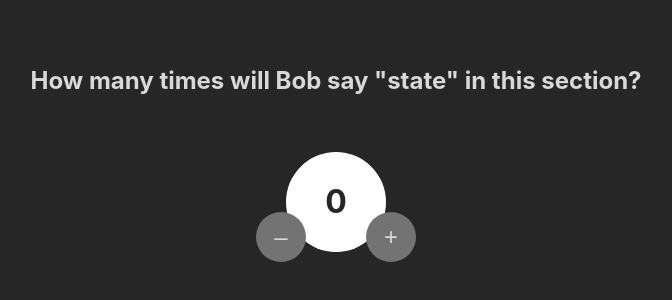
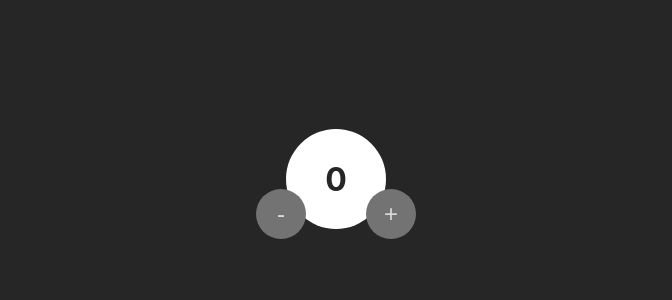
Before and after one commit to marionmartie/scrimba-react-app, a React (Vite) app: page / in a window 1280 px wide. Shown: the part 236-536 px from the top of the page, without its empty margins (304-976 px from the left). Built offline with nearby package versions, Linux system fonts and the light colour scheme.

Commit message:
Changed to component

```diff
--- a/App.jsx
+++ b/App.jsx
@@ -1,20 +1,47 @@
-import {useState} from "react"
+import React from "react"
+import Count from "./Count"
 
 export default function App() {
-    const [count, setCount] = useState(0)
-    const increment = () => {
-        setCount( prevCount => prevCount + 1 )
+    const [count, setCount] = React.useState(0)
+
+    function add() {
+        setCount(prevCount => prevCount + 1)
     }
-    const decrement = () => {
-        setCount( prevCount => prevCount - 1 )
+
+    function subtract() {
+        setCount(prevCount => prevCount - 1)
     }
+
+    /**
+     * Challenge:
+     * - Create a new component called `Count`
+     *    - It should receive a prop called `number`, whose value
+     *      is the current value of our count
+     *    - Have the component render the h2.count element below
+     *      and display the incoming prop `number`
+     * - Replace the h2.count below with an instance of
+     *   the new Count component, passing the correct value
+     *   to its `number` prop.
+     * - After doing this, everything should be working the
+     *   same as before.
+     */
+
     return (
         <main className="container">
-            <h1>How many times will Bob say "state" in this section?</h1>
             <div className="counter">
-                <button onClick={decrement} className="minus" aria-label="Decrease count">–</button>
-                <h2 className="count">{ count }</h2>
-                <button onClick={increment} className="plus" aria-label="Increase count">+</button>
+                <button
+                    className="minus"
+                    onClick={subtract}
+                    aria-label="Decrease count"
+                >-</button>
+
+                <Count number={count} />
+
+                <button
+                    className="plus"
+                    onClick={add}
+                    aria-label="Increase count"
+                >+</button>
             </div>
         </main>
     )
--- /dev/null
+++ b/Count.jsx
@@ -0,0 +1,8 @@
+
+const Count = ({number}) => {
+    return (
+        <h2 className="count">{number}</h2>
+    )
+}
+
+export default Count
--- a/index.css
+++ b/index.css
@@ -16,11 +16,6 @@
 .container {
     display: flex;
     flex-direction: column;
-}
-
-.container > h1 {
-    font-size: 1.5rem;
-    margin-top: 0;
 }
 
 .counter {
--- a/package.json
+++ b/package.json
@@ -1,6 +1,6 @@
 {
-  "name": "Scrim-s06iomu",
-  "description": "https://scrimba.com/learn-react-c0e/~0yma",
+  "name": "Scrim-s06ir0p",
+  "description": "https://scrimba.com/learn-react-c0e/~05gb",
   "scripts": {
     "start": "vite",
     "dev": "vite",
```
